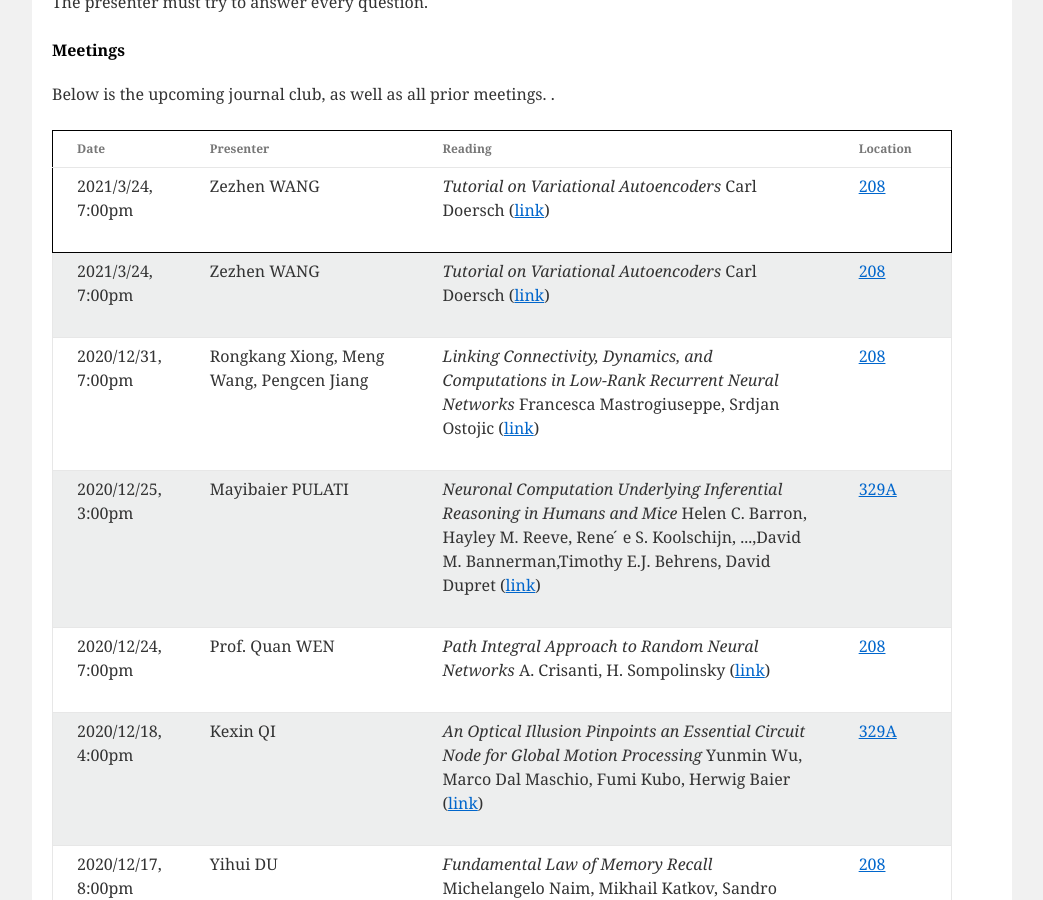
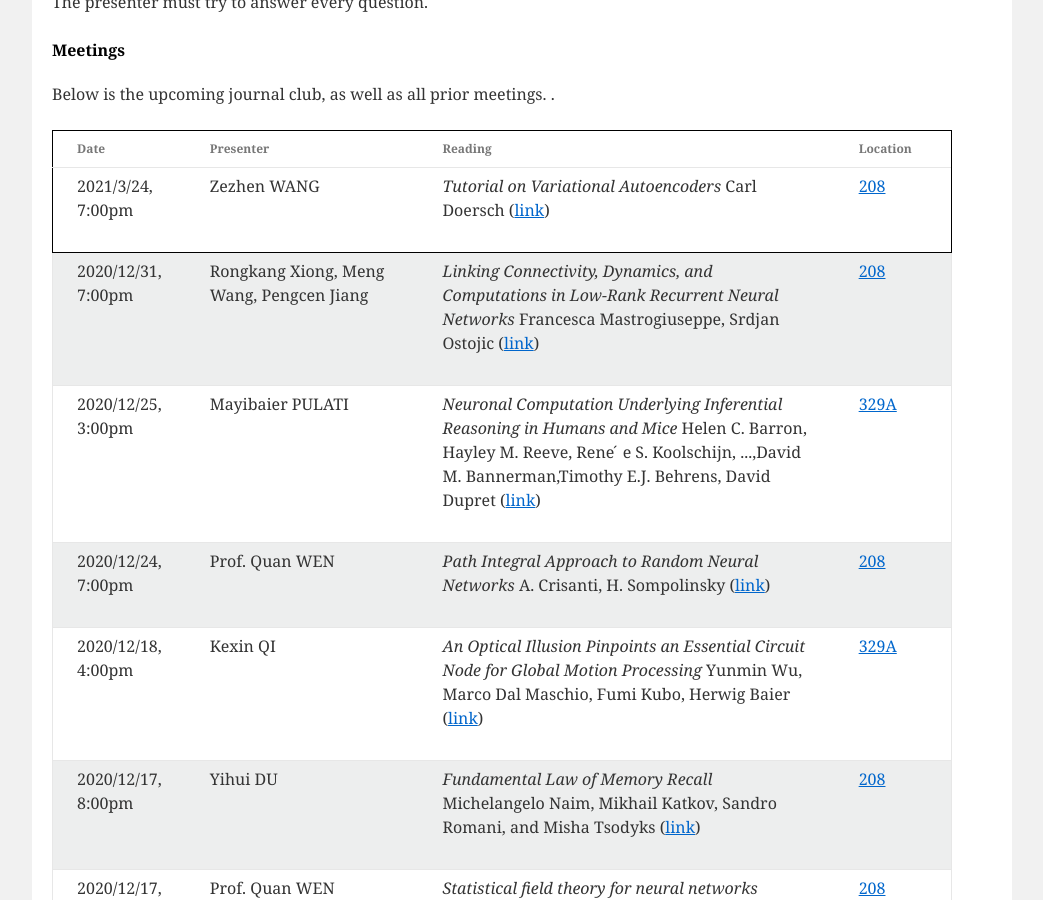
Before and after one commit to CNeuroUSTC/CNeuroUSTC.github.io, a Jekyll site: the page built from index.html, in a window 1280 px wide and 900 px high, scrolled down 964 px. Shown: the whole window, without its empty margins (118-1161 px from the left). Built offline with Jekyll 4.4.1, drawn with Linux system fonts in a browser that asks for light colours.

Commit message:
Update meeting_info.yml

```diff
--- a/_data/meeting_info.yml
+++ b/_data/meeting_info.yml
@@ -1,11 +1,3 @@
-- presenter: Zezhen WANG
-  date: 2021/3/24, 7:00pm
-  paper: "Tutorial on Variational Autoencoders"
-  url: "https://arxiv.org/abs/1606.05908"
-  pdf: "None"
-  authors: "Carl Doersch"
-  location: <a href="https://map.baidu.com/search/%E4%B8%AD%E5%9B%BD%E7%A7%91%E5%AD%A6%E6%8A%80%E6%9C%AF%E5%A4%A7%E5%AD%A6(%E8%A5%BF%E6%A0%A1%E5%8C%BA)-%E7%94%9F%E5%91%BD%E7%A7%91%E5%AD%A6%E5%A4%A7%E6%A5%BC/@13054067.545,3720295.44,19z?querytype=s&da_src=shareurl&wd=%E4%B8%AD%E5%9B%BD%E7%A7%91%E5%AD%A6%E6%8A%80%E6%9C%AF%E5%A4%A7%E5%AD%A6(%E8%A5%BF%E6%A0%A1%E5%8C%BA)-%E7%94%9F%E5%91%BD%E7%A7%91%E5%AD%A6%E5%A4%A7%E6%A5%BC&c=127&src=0&wd2=%E5%90%88%E8%82%A5%E5%B8%82%E8%9C%80%E5%B1%B1%E5%8C%BA&pn=0&sug=1&l=13&b=(13043472.77821802,3712418.4285550946;13063946.357629184,3730135.2423363887)&from=webmap&biz_forward=%7B%22scaler%22:2,%22styles%22:%22pl%22%7D&sug_forward=f2f7c92a9921ecdbb54f5426&device_ratio=2">208</a>
-
 - presenter: Zezhen WANG
   date: 2021/3/24, 7:00pm
   paper: "Tutorial on Variational Autoencoders"
```
